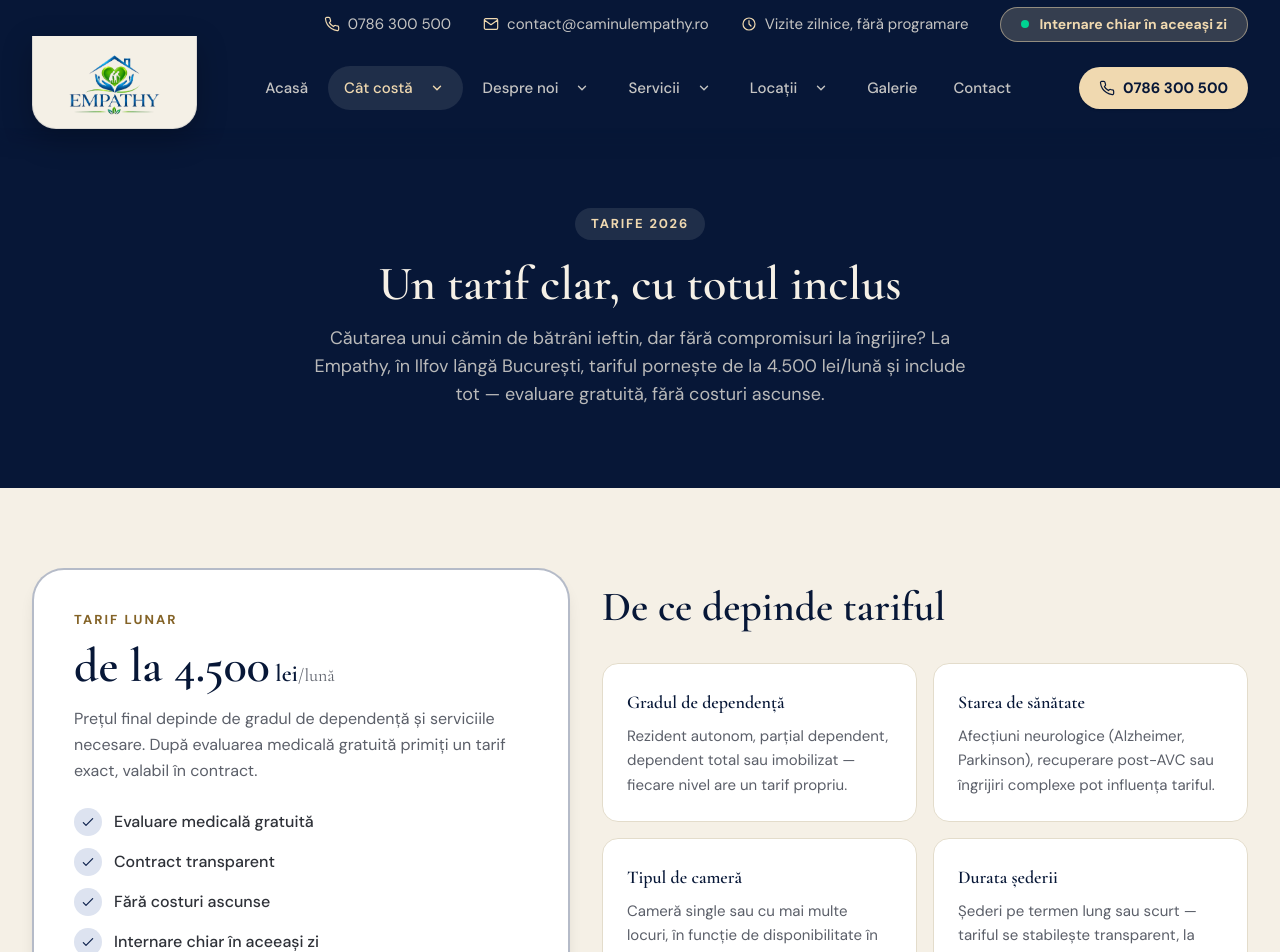
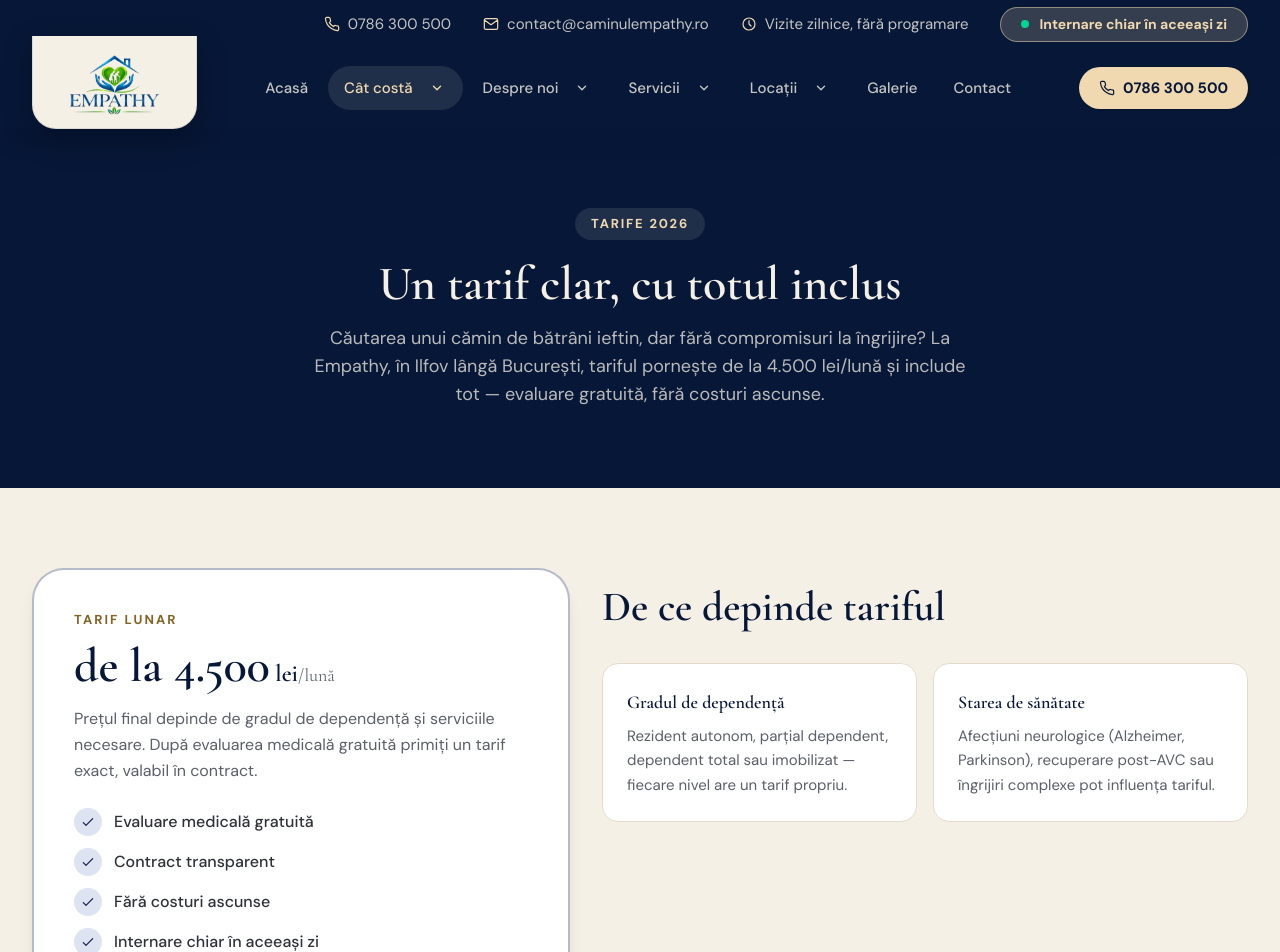
Before and after one commit to policolor-website/caminul-empathy, a Next.js app: page /tarife in a window 1280 px wide. Shown: the top 952 px of the page. Built offline with nearby package versions, Linux system fonts and the light colour scheme.

Commit message:
Tarife: scoatem cardurile Tipul de camera si Durata sederii

```diff
--- a/app/tarife/page.tsx
+++ b/app/tarife/page.tsx
@@ -18,8 +18,6 @@ export const metadata: Metadata = {
 const FACTORS = [
   { t: "Gradul de dependență", d: "Rezident autonom, parțial dependent, dependent total sau imobilizat — fiecare nivel are un tarif propriu." },
   { t: "Starea de sănătate", d: "Afecțiuni neurologice (Alzheimer, Parkinson), recuperare post-AVC sau îngrijiri complexe pot influența tariful." },
-  { t: "Tipul de cameră", d: "Cameră single sau cu mai multe locuri, în funcție de disponibilitate în fiecare centru." },
-  { t: "Durata șederii", d: "Șederi pe termen lung sau scurt — tariful se stabilește transparent, la evaluare." },
 ];
 
 export default function TarifePage() {
```
